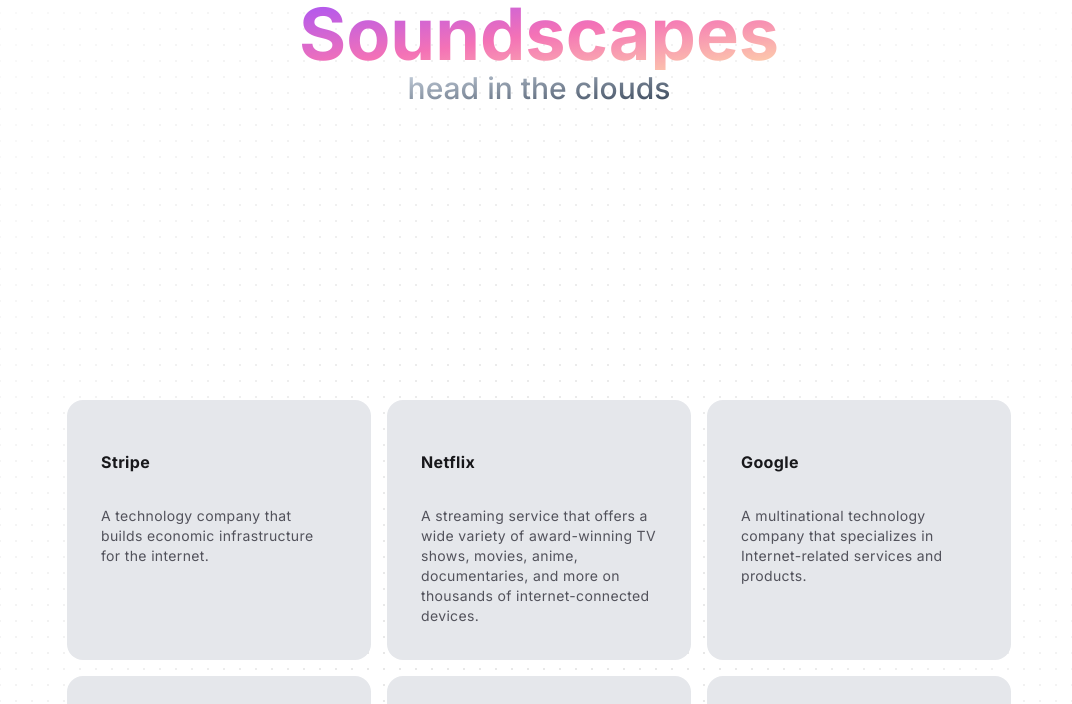
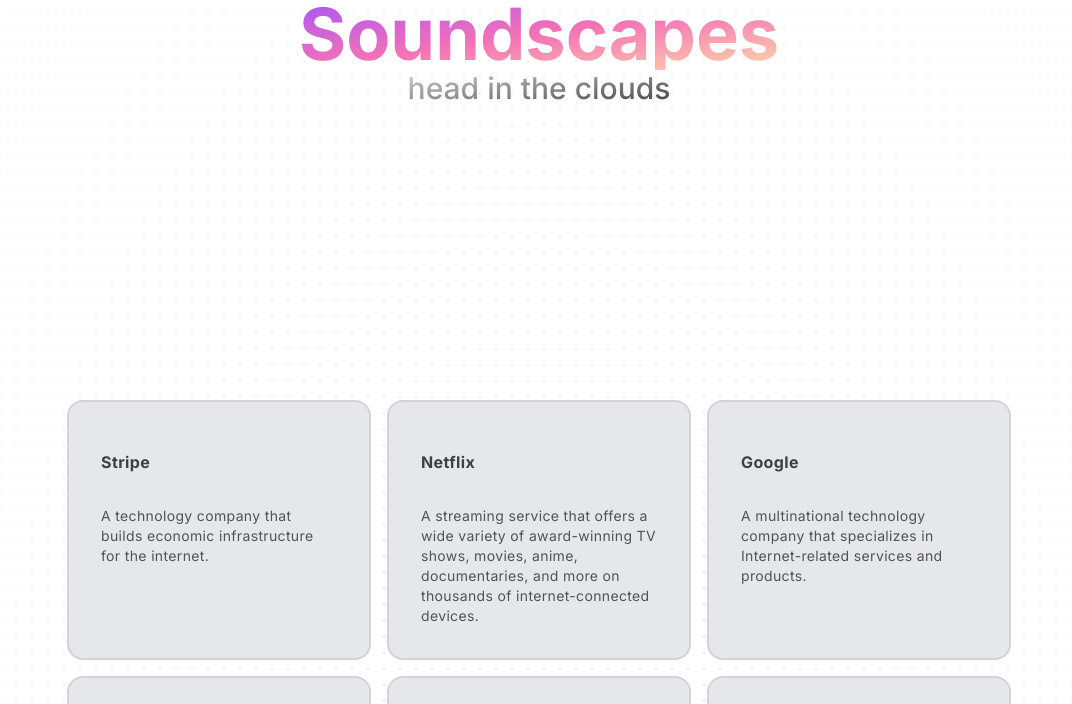
Before and after one commit to srujanr40/soundscapes, a Next.js app in the folder app/: page / in a window 1280 px wide. Shown: the part 248-952 px from the top of the page, without its empty margins (101-1173 px from the left). Built offline with nearby package versions, Linux system fonts and the light colour scheme.

Commit message:
more consistent colours for cards, background, shadows, borders

```diff
--- a/app/src/app/page.tsx
+++ b/app/src/app/page.tsx
@@ -6,8 +6,8 @@
 
 export default function Home() {
   return (
-    <div className="min-h-screen w-full dark:bg-black bg-white dark:bg-dot-white/[0.2] bg-dot-black/[0.2] relative flex flex-col overflow-y-scroll">
-      <div className="absolute pointer-events-none inset-0 flex dark:bg-black bg-white [mask-image:radial-gradient(ellipse_at_center,transparent_20%,black)]"></div>
+    <div className="min-h-screen w-full dark:bg-neutral-950 bg-white dark:bg-dot-white/[0.2] bg-dot-black/[0.2] relative flex flex-col overflow-y-scroll">
+      <div className="absolute pointer-events-none inset-0 flex dark:bg-neutral-950 bg-white [mask-image:radial-gradient(ellipse_at_center,transparent_20%,black)]"></div>
       <NavbarDemo />
       <div className="flex flex-col justify-center items-center h-[75vh]">
       <FloatingCard />
--- a/app/src/components/FloatingCard/floating-card.tsx
+++ b/app/src/components/FloatingCard/floating-card.tsx
@@ -19,7 +19,7 @@
         </CardItem>
         <div className="flex justify-center items-center">
           <CardItem translateZ="30">
-            <h2 className="text-center text-xl sm:text-3xl font-medium relative z-20 bg-clip-text text-transparent bg-gradient-to-br from-slate-300 to-slate-700">
+            <h2 className="text-center text-xl sm:text-3xl font-medium relative z-20 bg-clip-text text-transparent bg-gradient-to-br from-neutral-300 to-neutral-700">
               head in the clouds
             </h2>
           </CardItem>
--- a/app/src/components/ui/card-hover-effect.tsx
+++ b/app/src/components/ui/card-hover-effect.tsx
@@ -73,7 +73,7 @@
   return (
     <div
       className={cn(
-        "rounded-2xl h-full w-full p-4 overflow-hidden bg-gray-200 dark:bg-black border-2 border-transparent dark:border-white/[0.2] dark:group-hover:border-fuchsia-300 group-hover:border-fuchsia-400 relative z-20",
+        "rounded-2xl h-full w-full p-4 overflow-hidden bg-gray-200 dark:bg-zinc-950 border-2 border-zinc-300 dark:border-white/[0.2] dark:group-hover:border-fuchsia-300 group-hover:border-fuchsia-400 relative z-20",
         className
       )}
     >
@@ -105,7 +105,7 @@
   return (
     <h4
       className={cn(
-        'text-zinc-900 dark:text-zinc-100 font-bold tracking-wide mt-4',
+        'text-zinc-700 dark:text-zinc-100 font-bold tracking-wide mt-4',
         className
       )}
     >
@@ -123,7 +123,7 @@
   return (
     <p
       className={cn(
-        'mt-8 text-zinc-600 dark:text-zinc-100 tracking-wide leading-relaxed text-sm',
+        'mt-8 text-zinc-600 dark:text-zinc-400 tracking-wide leading-relaxed text-sm',
         className
       )}
     >
```
